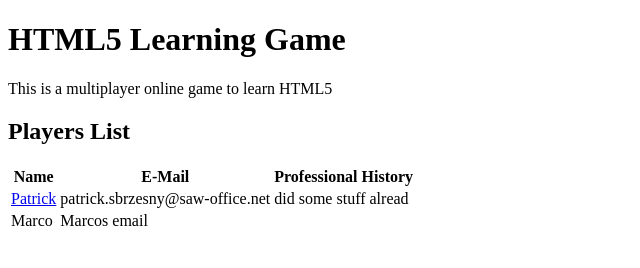
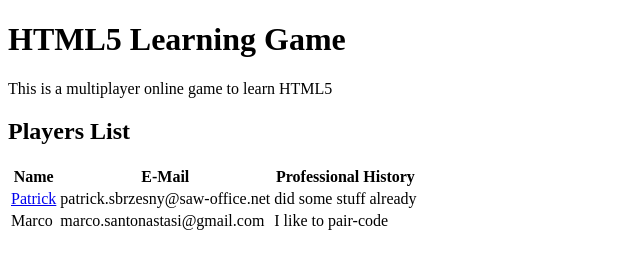
Before and after one commit to patrickweiss/html5-learning-game, a plain HTML site: page index.html in a window 1280 px wide. Shown: the whole page, without its empty margins (0-640 px from the left). Drawn offline with Linux system fonts and the light colour scheme.

Commit message:
Test commit small change (#1)
Data of Marco added

```diff
--- a/index.html
+++ b/index.html
@@ -18,11 +18,12 @@
             <tr>
                 <td><a href="./patrick/patrick.html">Patrick</a>  </td>
                 <td>patrick.sbrzesny@saw-office.net</td>
-                <td>did some stuff alread</td>
+                <td>did some stuff already</td>
             </tr>
             <tr>
                 <td>Marco</td>
-                <td>Marcos email</td>
+                <td>marco.santonastasi@gmail.com</td>
+                <td>I like to pair-code</td>
             </tr>
         </tbody>
     </table>
```
